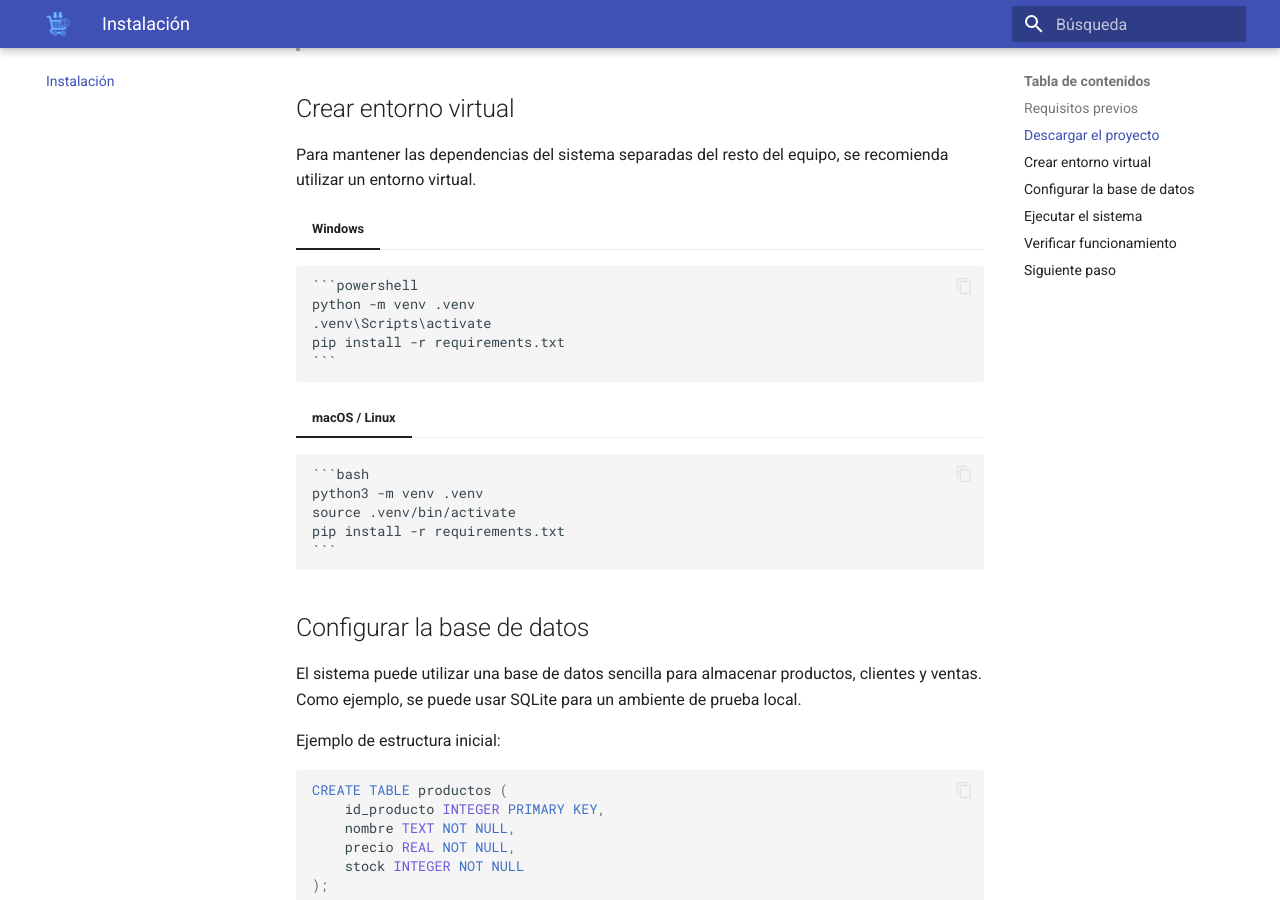
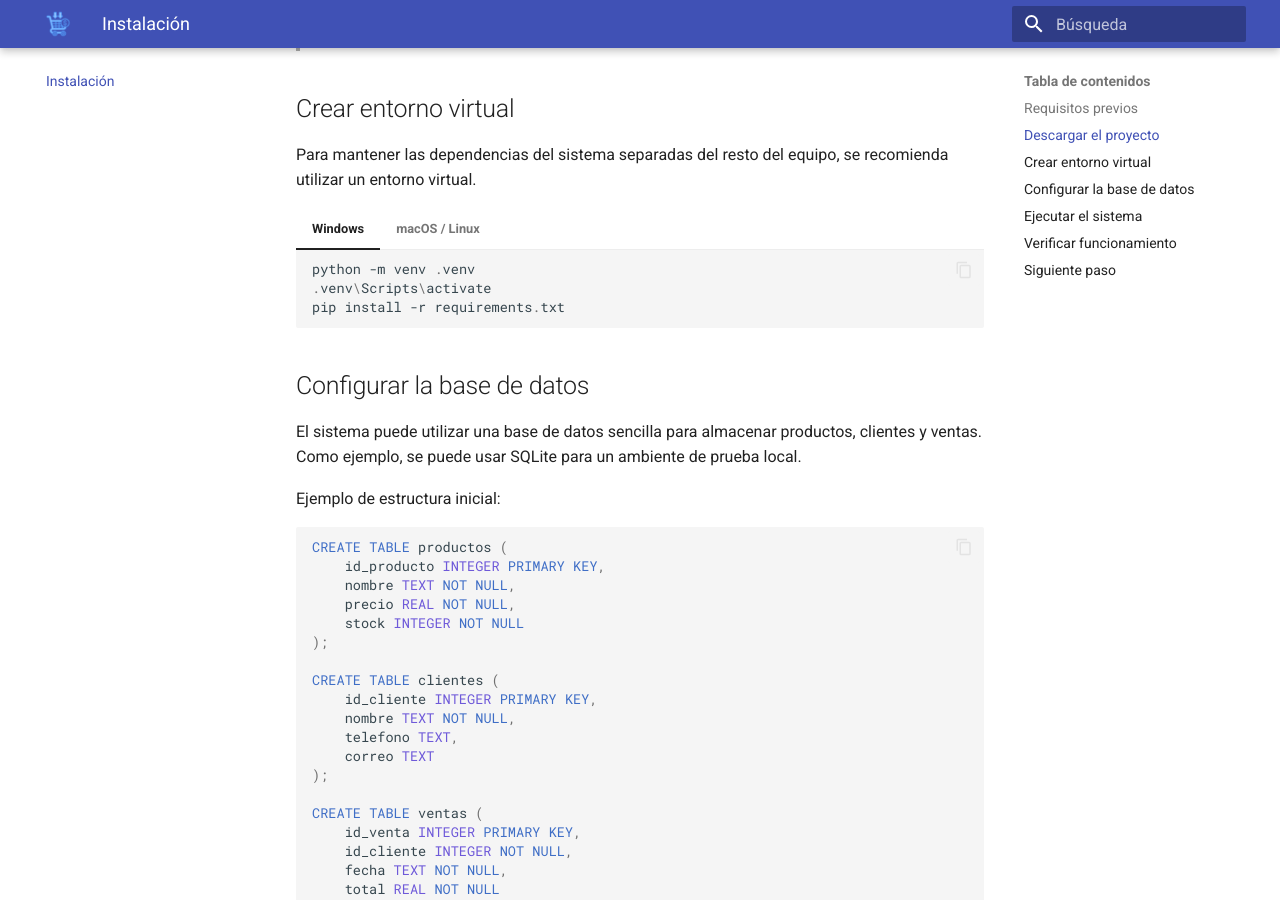
Before and after one commit to Marlenee16/sistema-ventas-docs, an MkDocs documentation site: the page built from docs/instalacion.md, in a window 1280 px wide and 900 px high, scrolled down 909 px. Built offline with MkDocs 1.6.1 and Material for MkDocs 9.7.7, drawn with Linux system fonts in a browser that asks for light colours.

Commit message:
Corregir bloque de codigo con pestanas

`````diff
--- a/docs/instalacion.md
+++ b/docs/instalacion.md
@@ -32,23 +32,19 @@ Para mantener las dependencias del sistema separadas del resto del equipo, se re
 
 === "Windows"
 
-````
-```powershell
-python -m venv .venv
-.venv\Scripts\activate
-pip install -r requirements.txt
-```
-````
+    ```powershell
+    python -m venv .venv
+    .venv\Scripts\activate
+    pip install -r requirements.txt
+    ```
 
 === "macOS / Linux"
 
-````
-```bash
-python3 -m venv .venv
-source .venv/bin/activate
-pip install -r requirements.txt
-```
-````
+    ```bash
+    python3 -m venv .venv
+    source .venv/bin/activate
+    pip install -r requirements.txt
+    ```
 
 ## Configurar la base de datos
 
`````
